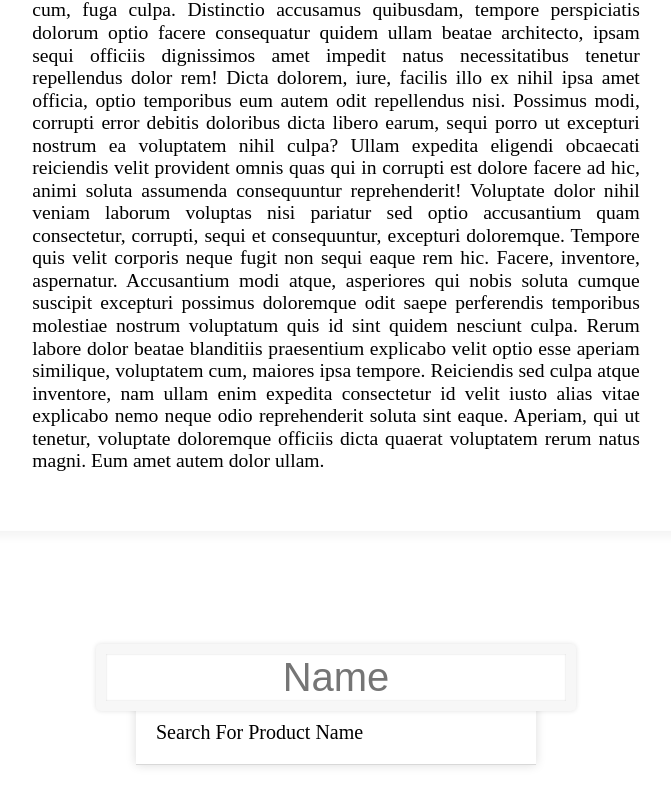
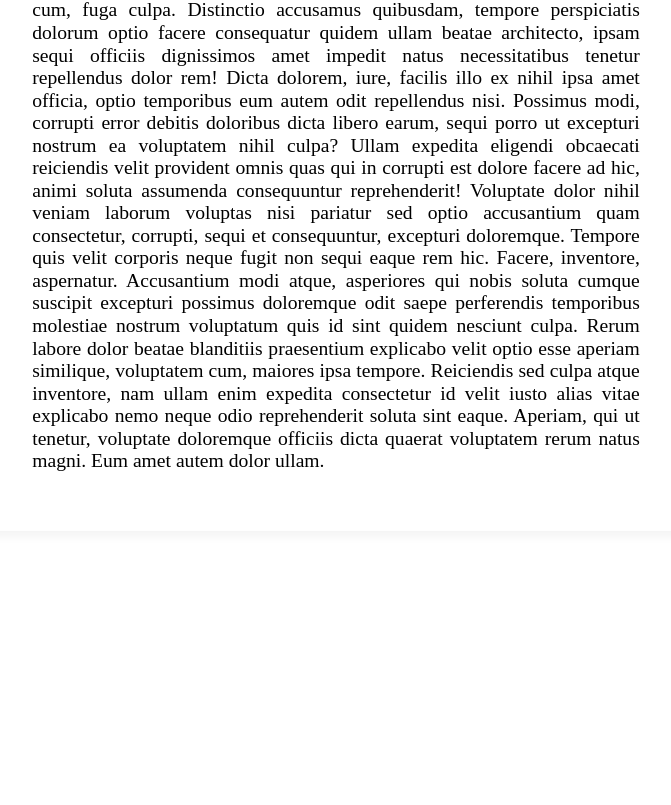
Before and after one commit to Amber-Robeck/product-search, a plain HTML site: page index.html in a window 1280 px wide. Shown: the part 3286-4091 px from the top of the page, without its empty margins (304-975 px from the left). After the commit the page ends 3920 px from the top, so only its background shows below. Drawn offline with Linux system fonts and the light colour scheme.

Commit message:
Removed product search from index.html

```diff
--- a/index.html
+++ b/index.html
@@ -142,12 +142,6 @@
             tenetur, voluptate doloremque officiis dicta quaerat voluptatem rerum natus magni. Eum amet autem dolor
             ullam.</p>
     </div>
-    <form class="search-form" id="products">
-        <input type="text" class="search" placeholder="Name">
-        <ul class="suggestions">
-            <li>Search for product name</li>
-        </ul>
-    </form>
 
 
     <script src="./assets/js/script.js"></script>
```
